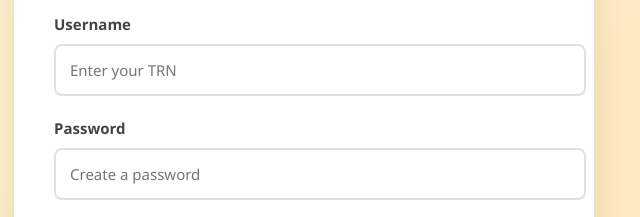
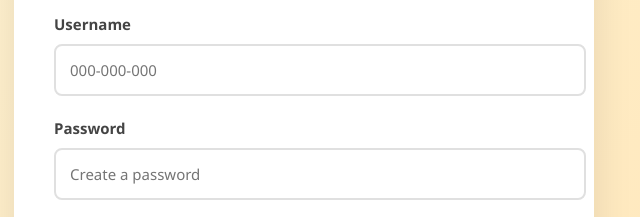
Before and after one commit to JessicaGoldsonUTECH/Vibe-Light, a plain HTML site: page register.html in a window 1280 px wide. Shown: the part 730-947 px from the top of the page, 336-976 px from the left. Drawn offline with Linux system fonts and the light colour scheme.

Commit message:
Update register.html

```diff
--- a/register.html
+++ b/register.html
@@ -45,8 +45,13 @@
                 <span class="error" id="emailError"></span>
 
                 <label>Username</label>
-                <input type="text" id="regUsername" required placeholder="Enter your TRN">
-                <span class="error" id="usernameError"></span>
+<input type="text"
+       id="regUsername"
+       required
+       placeholder="000-000-000"
+       pattern="\d{3}-\d{3}-\d{3}"
+       title="TRN must be in the format 000-000-000">
+<span class="error" id="usernameError"></span>
 
                 <label>Password</label>
                 <input type="password" id="regPassword" required placeholder="Create a password">
```
